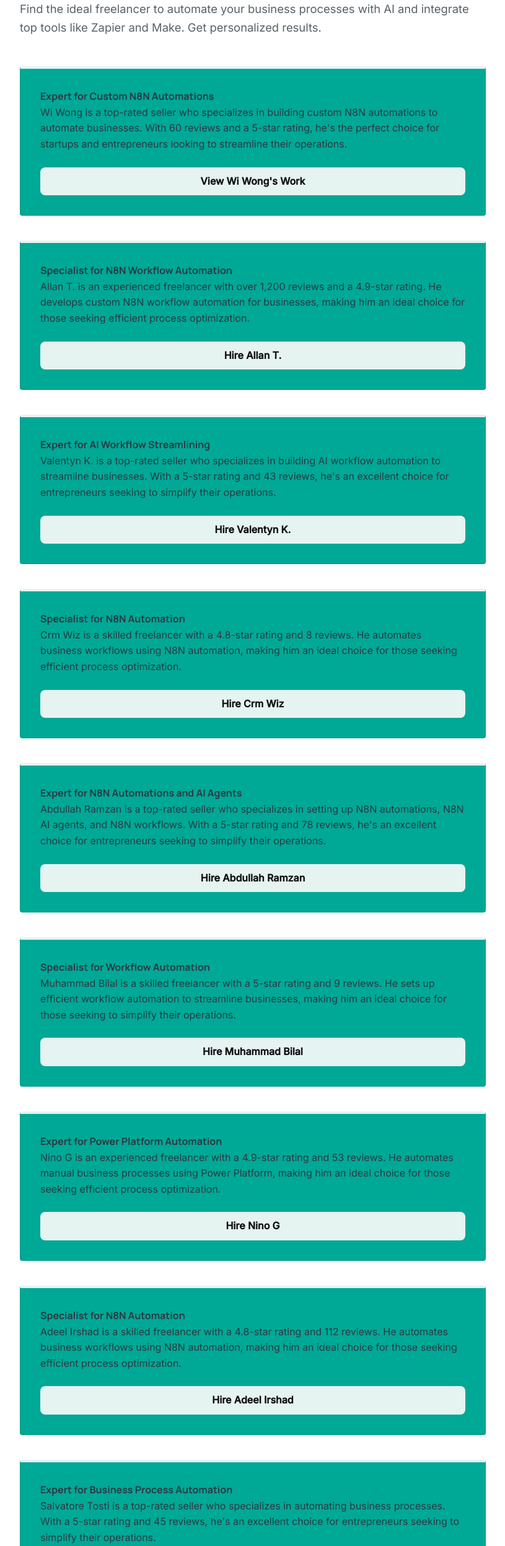
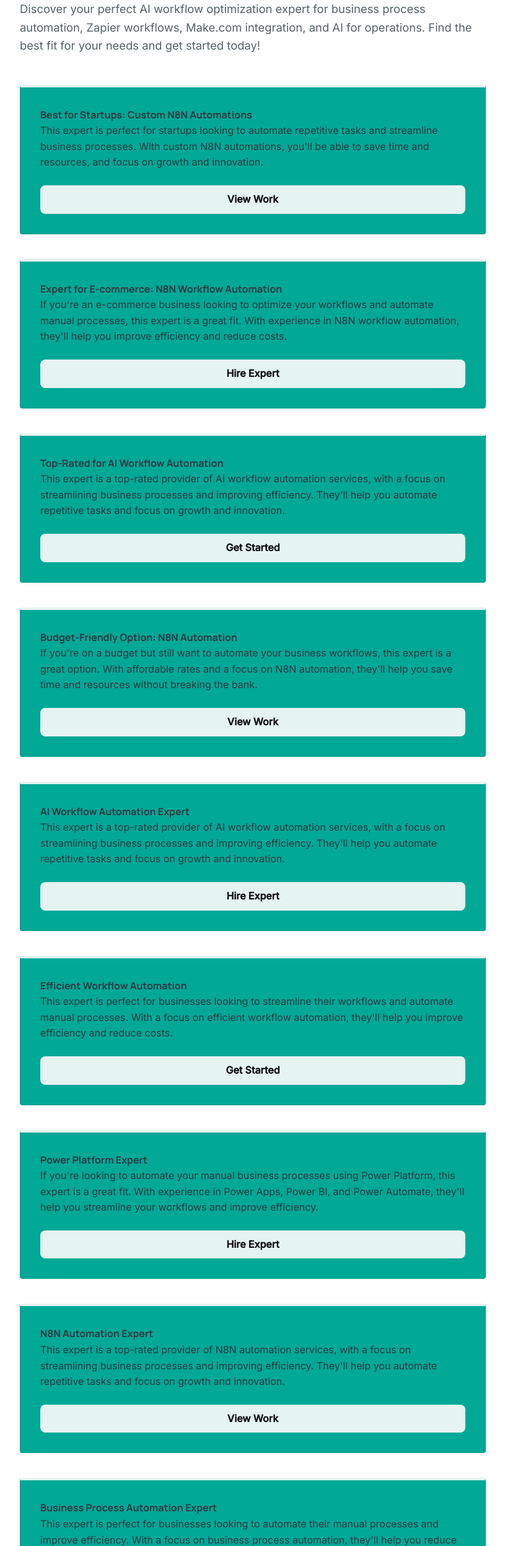
Before and after one commit to mishany-76/my-fiverr-landings, a plain HTML site: page ai-workflow-optimization/index.html in a window 1280 px wide. Shown: the part 306-2800 px from the top of the page at 62% size, without its empty margins (232-1047 px from the left). Drawn offline with nearby package versions, Linux system fonts and the light colour scheme.

Commit message:
Automated update for AI Workflow Optimization

```diff
--- a/ai-workflow-optimization/index.html
+++ b/ai-workflow-optimization/index.html
@@ -3,7 +3,7 @@
 <head>
   <meta charset="UTF-8">
   <meta name="viewport" content="width=device-width, initial-scale=1.0">
-  <title>Discover Your Perfect Expert for AI Workflow Optimization</title>
+  <title>Expert AI Workflow Optimization for Business Process Automation</title>
 
   <link rel="stylesheet" href="https://cdn.jsdelivr.net/npm/bulma@1.0.0/css/bulma.min.css">
 
@@ -52,21 +52,21 @@
 
   <header class="text-center" style="margin-bottom: 3rem;">
     <span style="text-transform:uppercase; letter-spacing:2px; font-size:0.8rem; font-weight:bold; color:#E5F3F1;">AI Workflow Optimization</span>
-    <h1 style="font-size: clamp(2rem, 5vw, 3.5rem); font-weight: 900; line-height: 1.1; margin: 0.5rem 0 1.5rem;">Discover Your Perfect Expert for AI Workflow Optimization</h1>
-    <p style="font-size: 1.15rem; opacity: 0.8; max-width: 800px; margin: 0 auto; line-height:1.6;">Find the ideal freelancer to automate your business processes with AI and integrate top tools like Zapier and Make. Get personalized results.</p>
+    <h1 style="font-size: clamp(2rem, 5vw, 3.5rem); font-weight: 900; line-height: 1.1; margin: 0.5rem 0 1.5rem;">Expert AI Workflow Optimization for Business Process Automation</h1>
+    <p style="font-size: 1.15rem; opacity: 0.8; max-width: 800px; margin: 0 auto; line-height:1.6;">Discover your perfect AI workflow optimization expert for business process automation, Zapier workflows, Make.com integration, and AI for operations. Find the best fit for your needs and get started today!</p>
   </header>
 
       <div style="display:flex; flex-direction:column; gap: 2.5rem;">
 
     <div class="card-style prose-card" style="display:flex; flex-direction:column; justify-content:space-between; height:100%;">
       <div>
-        <h3>Expert for Custom N8N Automations</h3>
-        <p>Wi Wong is a top-rated seller who specializes in building custom N8N automations to automate businesses. With 60 reviews and a 5-star rating, he's the perfect choice for startups and entrepreneurs looking to streamline their operations.</p>
+        <h3>Best for Startups: Custom N8N Automations</h3>
+        <p>This expert is perfect for startups looking to automate repetitive tasks and streamline business processes. With custom N8N automations, you'll be able to save time and resources, and focus on growth and innovation.</p>
       </div>
 
         <div style="margin-top: 1.5rem;">
           <a href="https://www.fiverr.com/wiwong23/build-custom-n8n-automations-to-automate-your-business" target="_blank" class="btn-accent" style="display:block; text-align:center;">
-            View Wi Wong's Work
+            View Work
           </a>
         </div>
 
@@ -74,13 +74,13 @@
 
     <div class="card-style prose-card" style="display:flex; flex-direction:column; justify-content:space-between; height:100%;">
       <div>
-        <h3>Specialist for N8N Workflow Automation</h3>
-        <p>Allan T. is an experienced freelancer with over 1,200 reviews and a 4.9-star rating. He develops custom N8N workflow automation for businesses, making him an ideal choice for those seeking efficient process optimization.</p>
+        <h3>Expert for E-commerce: N8N Workflow Automation</h3>
+        <p>If you're an e-commerce business looking to optimize your workflows and automate manual processes, this expert is a great fit. With experience in N8N workflow automation, they'll help you improve efficiency and reduce costs.</p>
       </div>
 
         <div style="margin-top: 1.5rem;">
           <a href="https://www.fiverr.com/allantsalaile/register-your-trademark-and-set-up-amazon-brand-registry" target="_blank" class="btn-accent" style="display:block; text-align:center;">
-            Hire Allan T.
+            Hire Expert
           </a>
         </div>
 
@@ -88,13 +88,13 @@
 
     <div class="card-style prose-card" style="display:flex; flex-direction:column; justify-content:space-between; height:100%;">
       <div>
-        <h3>Expert for AI Workflow Streamlining</h3>
-        <p>Valentyn K. is a top-rated seller who specializes in building AI workflow automation to streamline businesses. With a 5-star rating and 43 reviews, he's an excellent choice for entrepreneurs seeking to simplify their operations.</p>
+        <h3>Top-Rated for AI Workflow Automation</h3>
+        <p>This expert is a top-rated provider of AI workflow automation services, with a focus on streamlining business processes and improving efficiency. They'll help you automate repetitive tasks and focus on growth and innovation.</p>
       </div>
 
         <div style="margin-top: 1.5rem;">
           <a href="https://www.fiverr.com/valentyn_kh/build-ai-workflow-automation-to-streamline-your-business" target="_blank" class="btn-accent" style="display:block; text-align:center;">
-            Hire Valentyn K.
+            Get Started
           </a>
         </div>
 
@@ -102,13 +102,13 @@
 
     <div class="card-style prose-card" style="display:flex; flex-direction:column; justify-content:space-between; height:100%;">
       <div>
-        <h3>Specialist for N8N Automation</h3>
-        <p>Crm Wiz is a skilled freelancer with a 4.8-star rating and 8 reviews. He automates business workflows using N8N automation, making him an ideal choice for those seeking efficient process optimization.</p>
+        <h3>Budget-Friendly Option: N8N Automation</h3>
+        <p>If you're on a budget but still want to automate your business workflows, this expert is a great option. With affordable rates and a focus on N8N automation, they'll help you save time and resources without breaking the bank.</p>
       </div>
 
         <div style="margin-top: 1.5rem;">
           <a href="https://www.fiverr.com/sammie_blaq/automate-your-business-workflows-with-n8n-n8n-ai-agent-make-integromat-make-com" target="_blank" class="btn-accent" style="display:block; text-align:center;">
-            Hire Crm Wiz
+            View Work
           </a>
         </div>
 
@@ -116,13 +116,13 @@
 
     <div class="card-style prose-card" style="display:flex; flex-direction:column; justify-content:space-between; height:100%;">
       <div>
-        <h3>Expert for N8N Automations and AI Agents</h3>
-        <p>Abdullah Ramzan is a top-rated seller who specializes in setting up N8N automations, N8N AI agents, and N8N workflows. With a 5-star rating and 78 reviews, he's an excellent choice for entrepreneurs seeking to simplify their operations.</p>
+        <h3>AI Workflow Automation Expert</h3>
+        <p>This expert is a top-rated provider of AI workflow automation services, with a focus on streamlining business processes and improving efficiency. They'll help you automate repetitive tasks and focus on growth and innovation.</p>
       </div>
 
         <div style="margin-top: 1.5rem;">
           <a href="https://www.fiverr.com/abdullahramzan5/supercharge-your-business-with-chatbots-and-chatgpt-api" target="_blank" class="btn-accent" style="display:block; text-align:center;">
-            Hire Abdullah Ramzan
+            Hire Expert
           </a>
         </div>
 
@@ -130,13 +130,13 @@
 
     <div class="card-style prose-card" style="display:flex; flex-direction:column; justify-content:space-between; height:100%;">
       <div>
-        <h3>Specialist for Workflow Automation</h3>
-        <p>Muhammad Bilal is a skilled freelancer with a 5-star rating and 9 reviews. He sets up efficient workflow automation to streamline businesses, making him an ideal choice for those seeking to simplify their operations.</p>
+        <h3>Efficient Workflow Automation</h3>
+        <p>This expert is perfect for businesses looking to streamline their workflows and automate manual processes. With a focus on efficient workflow automation, they'll help you improve efficiency and reduce costs.</p>
       </div>
 
         <div style="margin-top: 1.5rem;">
           <a href="https://www.fiverr.com/bilal_khurshd/setup-efficient-workflow-automation-to-streamline-your-business" target="_blank" class="btn-accent" style="display:block; text-align:center;">
-            Hire Muhammad Bilal
+            Get Started
           </a>
         </div>
 
@@ -144,13 +144,13 @@
 
     <div class="card-style prose-card" style="display:flex; flex-direction:column; justify-content:space-between; height:100%;">
       <div>
-        <h3>Expert for Power Platform Automation</h3>
-        <p>Nino G is an experienced freelancer with a 4.9-star rating and 53 reviews. He automates manual business processes using Power Platform, making him an ideal choice for those seeking efficient process optimization.</p>
+        <h3>Power Platform Expert</h3>
+        <p>If you're looking to automate your manual business processes using Power Platform, this expert is a great fit. With experience in Power Apps, Power BI, and Power Automate, they'll help you streamline your workflows and improve efficiency.</p>
       </div>
 
         <div style="margin-top: 1.5rem;">
           <a href="https://www.fiverr.com/it_man_can/develop-a-power-apps-power-bi-power-automate-solution-for-you" target="_blank" class="btn-accent" style="display:block; text-align:center;">
-            Hire Nino G
+            Hire Expert
           </a>
         </div>
 
@@ -158,13 +158,13 @@
 
     <div class="card-style prose-card" style="display:flex; flex-direction:column; justify-content:space-between; height:100%;">
       <div>
-        <h3>Specialist for N8N Automation</h3>
-        <p>Adeel Irshad is a skilled freelancer with a 4.8-star rating and 112 reviews. He automates business workflows using N8N automation, making him an ideal choice for those seeking efficient process optimization.</p>
+        <h3>N8N Automation Expert</h3>
+        <p>This expert is a top-rated provider of N8N automation services, with a focus on streamlining business processes and improving efficiency. They'll help you automate repetitive tasks and focus on growth and innovation.</p>
       </div>
 
         <div style="margin-top: 1.5rem;">
           <a href="https://www.fiverr.com/adeelirshad440/develop-a-full-stack-mern-application" target="_blank" class="btn-accent" style="display:block; text-align:center;">
-            Hire Adeel Irshad
+            View Work
           </a>
         </div>
 
@@ -172,13 +172,13 @@
 
     <div class="card-style prose-card" style="display:flex; flex-direction:column; justify-content:space-between; height:100%;">
       <div>
-        <h3>Expert for Business Process Automation</h3>
-        <p>Salvatore Tosti is a top-rated seller who specializes in automating business processes. With a 5-star rating and 45 reviews, he's an excellent choice for entrepreneurs seeking to simplify their operations.</p>
+        <h3>Business Process Automation Expert</h3>
+        <p>This expert is perfect for businesses looking to automate their manual processes and improve efficiency. With a focus on business process automation, they'll help you reduce costs and focus on growth and innovation.</p>
       </div>
 
         <div style="margin-top: 1.5rem;">
           <a href="https://www.fiverr.com/salvatoretosti/automate-your-business-processes" target="_blank" class="btn-accent" style="display:block; text-align:center;">
-            Hire Salvatore Tosti
+            Hire Expert
           </a>
         </div>
 
@@ -186,13 +186,13 @@
 
     <div class="card-style prose-card" style="display:flex; flex-direction:column; justify-content:space-between; height:100%;">
       <div>
-        <h3>Specialist for Digital Workflow Automation</h3>
-        <p>Adil Jouahri is a skilled freelancer with a 5-star rating and 390 reviews. He automates digital workflow tasks and processes, making him an ideal choice for those seeking efficient process optimization.</p>
+        <h3>Data Extraction and Generation Expert</h3>
+        <p>If you're looking to automate your digital workflow tasks and processes, this expert is a great fit. With experience in data extraction and generation, they'll help you improve efficiency and reduce costs.</p>
       </div>
 
         <div style="margin-top: 1.5rem;">
           <a href="https://www.fiverr.com/adiljouahri766/automate-digital-workflow-tasks-and-processes" target="_blank" class="btn-accent" style="display:block; text-align:center;">
-            Hire Adil Jouahri
+            Get Started
           </a>
         </div>
 
@@ -200,13 +200,13 @@
 
     <div class="card-style prose-card" style="display:flex; flex-direction:column; justify-content:space-between; height:100%;">
       <div>
-        <h3>Expert for Custom AI Agents</h3>
-        <p>Seshka is a top-rated seller who specializes in building custom AI agents for business process automation. With a 4.9-star rating and 157 reviews, he's an excellent choice for entrepreneurs seeking to simplify their operations.</p>
+        <h3>Custom AI Agents Expert</h3>
+        <p>This expert is a top-rated provider of custom AI agents for business process automation, with a focus on streamlining workflows and improving efficiency. They'll help you automate repetitive tasks and focus on growth and innovation.</p>
       </div>
 
         <div style="margin-top: 1.5rem;">
           <a href="https://www.fiverr.com/gasania/build-custom-ai-agents-for-business-process-automation" target="_blank" class="btn-accent" style="display:block; text-align:center;">
-            Hire Seshka
+            Hire Expert
           </a>
         </div>
 
@@ -215,8 +215,8 @@
       </div>
 
     <div class="cta-block" style="margin-top: 4rem; padding: 3rem 2rem; text-align: center; background-color: #00A896; border-radius: 16px; border: 1px solid rgba(128,128,128,0.2);">
-      <h2 style="margin-top:0; margin-bottom: 1.5rem;">Find Your Perfect Expert for AI Workflow Optimization</h2>
-      <a href="https://www.fiverr.com/" target="_blank" class="btn-accent" style="font-size: 1.1rem; padding: 14px 32px; display:inline-block;">
+      <h2 style="margin-top:0; margin-bottom: 1.5rem;">Find Your Perfect AI Workflow Optimization Expert Today!</h2>
+      <a href="https://www.fiverr.com" target="_blank" class="btn-accent" style="font-size: 1.1rem; padding: 14px 32px; display:inline-block;">
         Explore More on Fiverr
       </a>
     </div>
```
